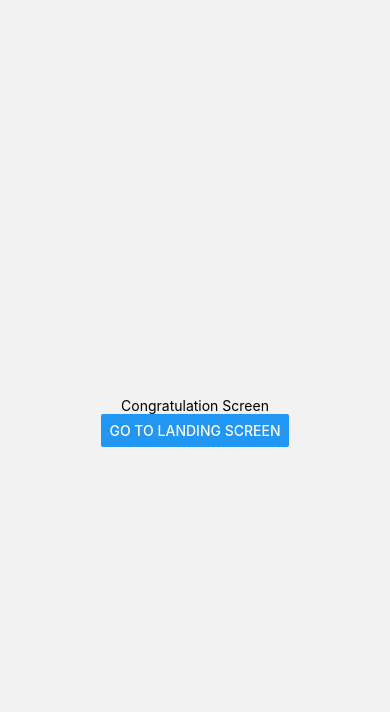
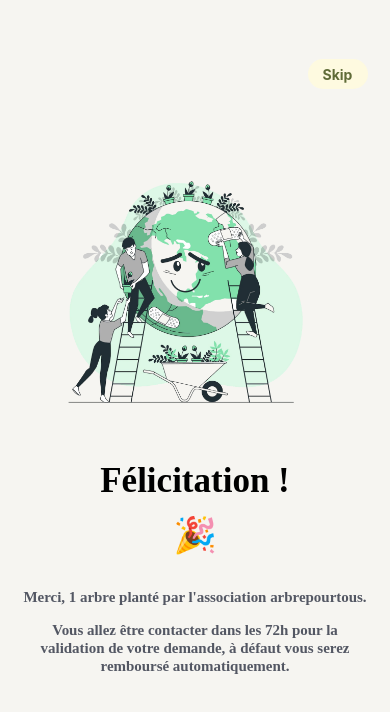
Before and after one commit to ByronMike/plantsitting-frontend, a React Native app: screen /Congratulation in a window 390 px wide. Shown: the top 712 px of the page. Built offline with nearby package versions, Linux system fonts and the light colour scheme; what native-base would draw is missing.

Commit message:
all screens + transition

```diff
--- a/App.js
+++ b/App.js
@@ -109,10 +109,7 @@ export default function App() {
           <NavigationContainer>
             <Stack.Navigator screenOptions={{ headerShown: false }}>
               <Stack.Screen name="Landing" component={LandingScreen} />
-              <Stack.Screen
-                name="First"
-                component={FirstScreen}
-              />
+              <Stack.Screen name="First" component={FirstScreen} />
               <Stack.Screen
                 name="Presentation1"
                 component={Presentation1Screen}
@@ -120,14 +117,26 @@ export default function App() {
               <Stack.Screen
                 name="Presentation2"
                 component={Presentation2Screen}
+                options={{
+                  animationTypeForReplace: "push",
+                  animation: "slide_from_right",
+                }}
               />
               <Stack.Screen
                 name="Presentation3"
                 component={Presentation3Screen}
+                options={{
+                  animationTypeForReplace: "push",
+                  animation: "slide_from_right",
+                }}
               />
               <Stack.Screen
                 name="Presentation4"
                 component={Presentation4Screen}
+                options={{
+                  animationTypeForReplace: "push",
+                  animation: "slide_from_right",
+                }}
               />
               <Stack.Screen name="Signin" component={SigninScreen} />
               <Stack.Screen name="Schedule" component={ScheduleScreen} />
--- a/components/buttons/ButtonNext.js
+++ b/components/buttons/ButtonNext.js
@@ -1,16 +1,16 @@
-import { StyleSheet, TouchableOpacity } from "react-native";
+import { StyleSheet, View } from "react-native";
 import FontAwesome from "react-native-vector-icons/FontAwesome";
 
-function ButtonNext() {
+function ButtonNext(props) {
   return (
-      <TouchableOpacity style={styles.touchableopacity}>
-        <FontAwesome name="chevron-right" color="white" size={18} />
-      </TouchableOpacity>
+    <View style={styles.container}>
+      <FontAwesome name="chevron-right" color="white" size={18} />
+    </View>
   );
 }
 
 const styles = StyleSheet.create({
-  touchableopacity: {
+  container: {
     backgroundColor: "#DDA15E",
     borderRadius: 22,
     width: 44,
--- a/components/buttons/ButtonSkip.js
+++ b/components/buttons/ButtonSkip.js
@@ -1,16 +1,16 @@
-import { StyleSheet, TouchableOpacity, Text } from "react-native";
+import { StyleSheet, View, Text } from "react-native";
 import FontAwesome from "react-native-vector-icons/FontAwesome";
 
 function ButtonSkip() {
   return (
-      <TouchableOpacity style={styles.touchableopacity}>
+      <View style={styles.container}>
         <Text style={{ color: "#606C38", fontWeight: "700", }}>Skip</Text>
-      </TouchableOpacity>
+      </View>
   );
 }
 
 const styles = StyleSheet.create({
-  touchableopacity: {
+  container: {
     backgroundColor: "#FEFAE0",
     borderRadius: 22,
     width: 60,
--- a/screens/CongratulationScreen.js
+++ b/screens/CongratulationScreen.js
@@ -1,21 +1,101 @@
-import { Button, StyleSheet, Text, View } from 'react-native';
+import { StyleSheet, Text, View, Image, TouchableOpacity } from "react-native";
+import ButtonSkip from "../components/buttons/ButtonSkip";
 
 export default function CongratulationScreen({ navigation }) {
- return (
-   <View style={styles.container}>
-     <Text>Congratulation Screen</Text>
-     <Button
-       title="Go to Landing Screen"
-       onPress={() => navigation.navigate('Landing')}
-     />
-   </View>
- );
+  return (
+    <View style={styles.container}>
+      <View style={styles.buttonskip}>
+        <TouchableOpacity onPress={() => navigation.navigate("TabNavigator")}>
+          <ButtonSkip />
+        </TouchableOpacity>
+      </View>
+      <Image
+        style={styles.image}
+        source={require("../assets/illuplantsitting-1.png")}
+      />
+      <View style={styles.bloctext}>
+        <Text style={styles.textprincipal}>Félicitation !</Text>
+        <Text style={styles.textsmiley}>🎉</Text>
+        <Text style={styles.textsecondaire}>
+          Merci, 1 arbre planté par l'association arbrepourtous.
+        </Text>
+        <Text style={styles.texttertiaire}>
+          Vous allez être contacter dans les 72h pour la validation de votre
+          demande, à défaut vous serez remboursé automatiquement.
+        </Text>
+      </View>
+    </View>
+  );
 }
 
 const styles = StyleSheet.create({
   container: {
     flex: 1,
+    justifyContent: "space-around",
+    alignItems: "center",
+    backgroundColor: "#F6F5F1",
+    paddingTop: 40,
+    paddingBottom: 150,
+  },
+  buttonskip: {
+    width: "100%",
+    height: "10%",
+    justifyContent: "flex-start",
+    alignItems: "flex-end",
+    marginRight: 45,
+  },
+  image: {
+    width: "100%",
+    height: "40%",
+  },
+  bloctext: {
     justifyContent: "center",
-    alignItems: "center",
+    alignItems: "flex-start",
+    marginHorizontal: 20,
+  },
+  textprincipal: {
+    fontSize: 35,
+    textAlign: "center",
+    fontFamily: "Montserrat",
+    fontStyle: "normal",
+    fontWeight: "700",
+    lineHeight: 35,
+    color: "#000000",
+    marginBottom: 20,
+    width: 350,
+  },
+  textsmiley: {
+    fontSize: 35,
+    textAlign: "center",
+    fontFamily: "Montserrat",
+    fontStyle: "normal",
+    fontWeight: "700",
+    lineHeight: 35,
+    color: "#000000",
+    marginBottom: 20,
+    width: 350,
+  },
+  textsecondaire: {
+    fontFamily: "Montserrat",
+    textAlign: "center",
+    fontStyle: "normal",
+    fontWeight: "700",
+    fontSize: 15,
+    lineHeight: 18,
+    letterSpacing: -0.03,
+    color: "#535763",
+    marginTop: 15,
+    width: 350,
+  },
+  texttertiaire: {
+    fontFamily: "Montserrat",
+    textAlign: "center",
+    fontStyle: "normal",
+    fontWeight: "600",
+    fontSize: 15,
+    lineHeight: 18,
+    letterSpacing: -0.03,
+    color: "#535763",
+    marginTop: 15,
   },
 });
--- a/screens/FirstScreen.js
+++ b/screens/FirstScreen.js
@@ -1,7 +1,13 @@
 import { Column } from "native-base";
+import { useEffect } from "react";
 import { Button, StyleSheet, Text, View, Image } from "react-native";
 
 export default function FirstScreen({ navigation }) {
+  useEffect(() => {
+    setTimeout(() => {
+      navigation.navigate("Presentation1");
+    }, 1500);
+  }, []);
   return (
     <View style={styles.container}>
       <View style={styles.imageContainer}>
--- a/screens/Presentation1Screen.js
+++ b/screens/Presentation1Screen.js
@@ -6,7 +6,11 @@ export default function Presentation1Screen({ navigation }) {
   return (
     <View style={styles.container}>
       <View style={styles.buttonskip}>
-        <ButtonSkip/>
+        <TouchableOpacity
+          onPress={() => navigation.navigate("TabNavigator") }
+        >
+          <ButtonSkip />
+        </TouchableOpacity>
       </View>
       <Image
         style={styles.image}
@@ -23,7 +27,12 @@ export default function Presentation1Screen({ navigation }) {
         </Text>
       </View>
       <View style={styles.buttonnext}>
-        <ButtonNext />
+        <TouchableOpacity
+          style={styles.touchableopacity}
+          onPress={() => navigation.navigate("Presentation2")}
+        >
+          <ButtonNext />
+        </TouchableOpacity>
       </View>
     </View>
   );
--- a/screens/Presentation2Screen.js
+++ b/screens/Presentation2Screen.js
@@ -6,7 +6,9 @@ export default function Presentation2Screen({ navigation }) {
   return (
     <View style={styles.container}>
       <View style={styles.buttonskip}>
-        <ButtonSkip />
+        <TouchableOpacity onPress={() => navigation.navigate("TabNavigator")}>
+          <ButtonSkip />
+        </TouchableOpacity>
       </View>
       <Image
         style={styles.image}
@@ -25,7 +27,12 @@ export default function Presentation2Screen({ navigation }) {
         </Text>
       </View>
       <View style={styles.buttonnext}>
-        <ButtonNext />
+        <TouchableOpacity
+          style={styles.touchableopacity}
+          onPress={() => navigation.navigate("Presentation3")}
+        >
+          <ButtonNext />
+        </TouchableOpacity>
       </View>
     </View>
   );
--- a/screens/Presentation3Screen.js
+++ b/screens/Presentation3Screen.js
@@ -6,7 +6,11 @@ export default function Presentation3Screen({ navigation }) {
   return (
     <View style={styles.container}>
       <View style={styles.buttonskip}>
-        <ButtonSkip />
+      <TouchableOpacity
+          onPress={() => navigation.navigate("TabNavigator")}
+        >
+          <ButtonSkip />
+        </TouchableOpacity>
       </View>
       <Image
         style={styles.image}
@@ -22,7 +26,12 @@ export default function Presentation3Screen({ navigation }) {
         </Text>
       </View>
       <View style={styles.buttonnext}>
-        <ButtonNext />
+        <TouchableOpacity
+          style={styles.touchableopacity}
+          onPress={() => navigation.navigate("Presentation4")}
+        >
+          <ButtonNext />
+        </TouchableOpacity>
       </View>
     </View>
   );
--- a/screens/Presentation4Screen.js
+++ b/screens/Presentation4Screen.js
@@ -6,7 +6,9 @@ export default function Presentation4Screen({ navigation }) {
   return (
     <View style={styles.container}>
       <View style={styles.buttonskip}>
-        <ButtonSkip />
+        <TouchableOpacity onPress={() => navigation.navigate("TabNavigator")}>
+          <ButtonSkip />
+        </TouchableOpacity>
       </View>
       <Image
         style={styles.image}
@@ -21,7 +23,12 @@ export default function Presentation4Screen({ navigation }) {
         </Text>
       </View>
       <View style={styles.buttonnext}>
-        <ButtonNext />
+        <TouchableOpacity
+          style={styles.touchableopacity}
+          onPress={() => navigation.navigate("TabNavigator")}
+        >
+          <ButtonNext />
+        </TouchableOpacity>
       </View>
     </View>
   );
```
